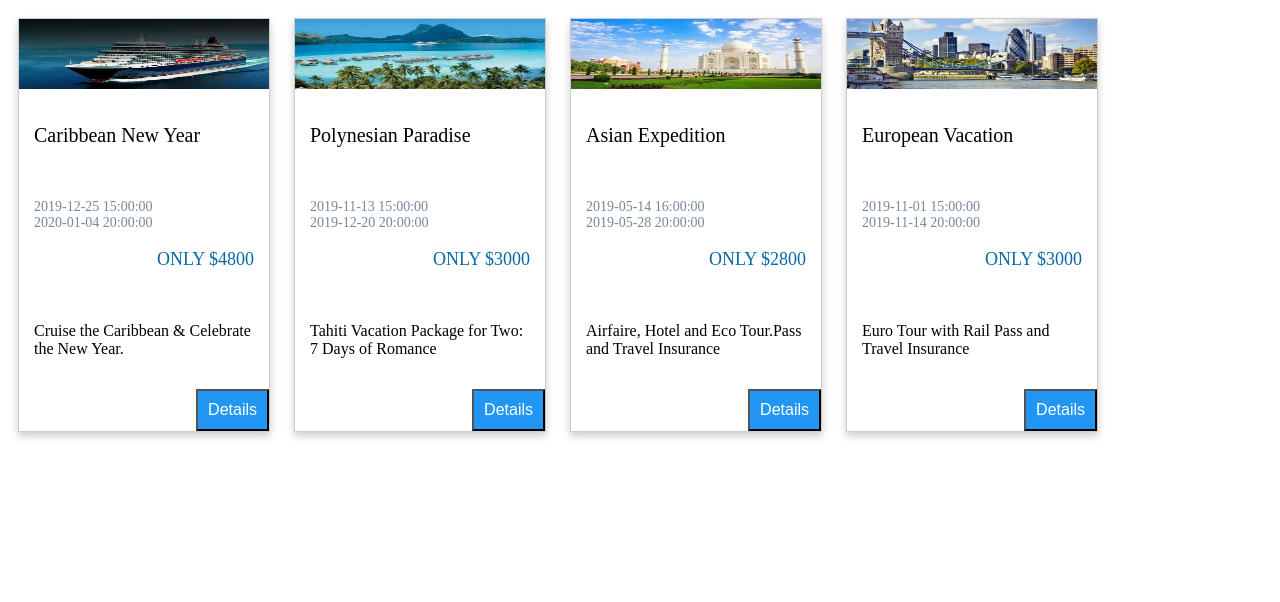
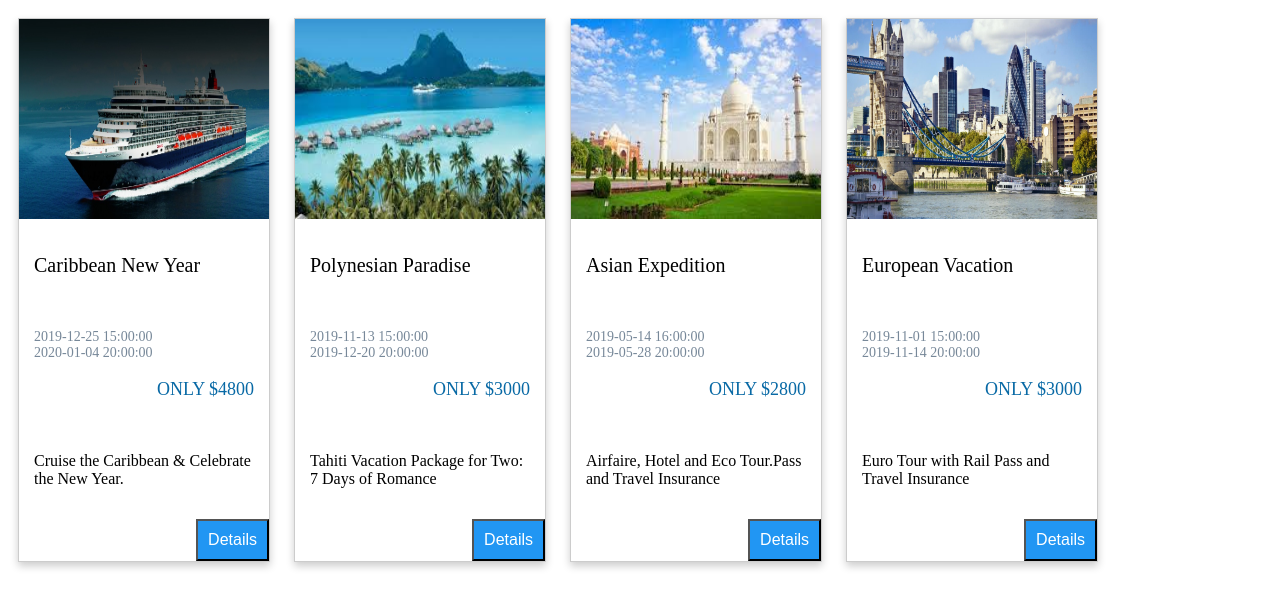
Before and after one commit to Ellen201906/TravelExperts2, a PHP site: page /my/packages.php in a window 1280 px wide. Shown: the top 602 px of the page. Run offline with PHP 8.4, Linux system fonts and the light colour scheme; data comes from the database, SQL or seed files in the repository; data that the repository does not hold is empty.

Commit message:
Update packages.css

```diff
--- a/packages.css
+++ b/packages.css
@@ -19,7 +19,7 @@ div.card {
 
     div.card img {
         width: 100%;
-        height: 70px;
+        height: 200px;
     }
 
   div.text {
```
